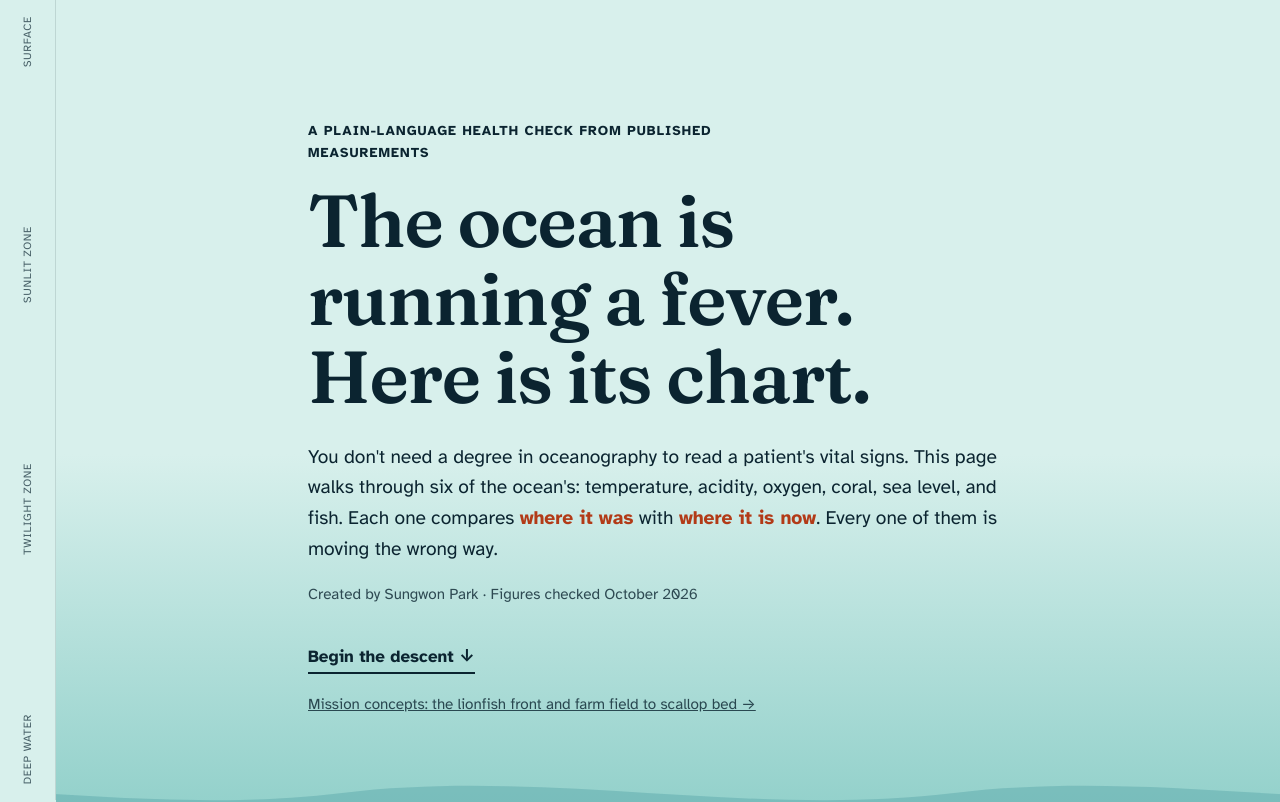
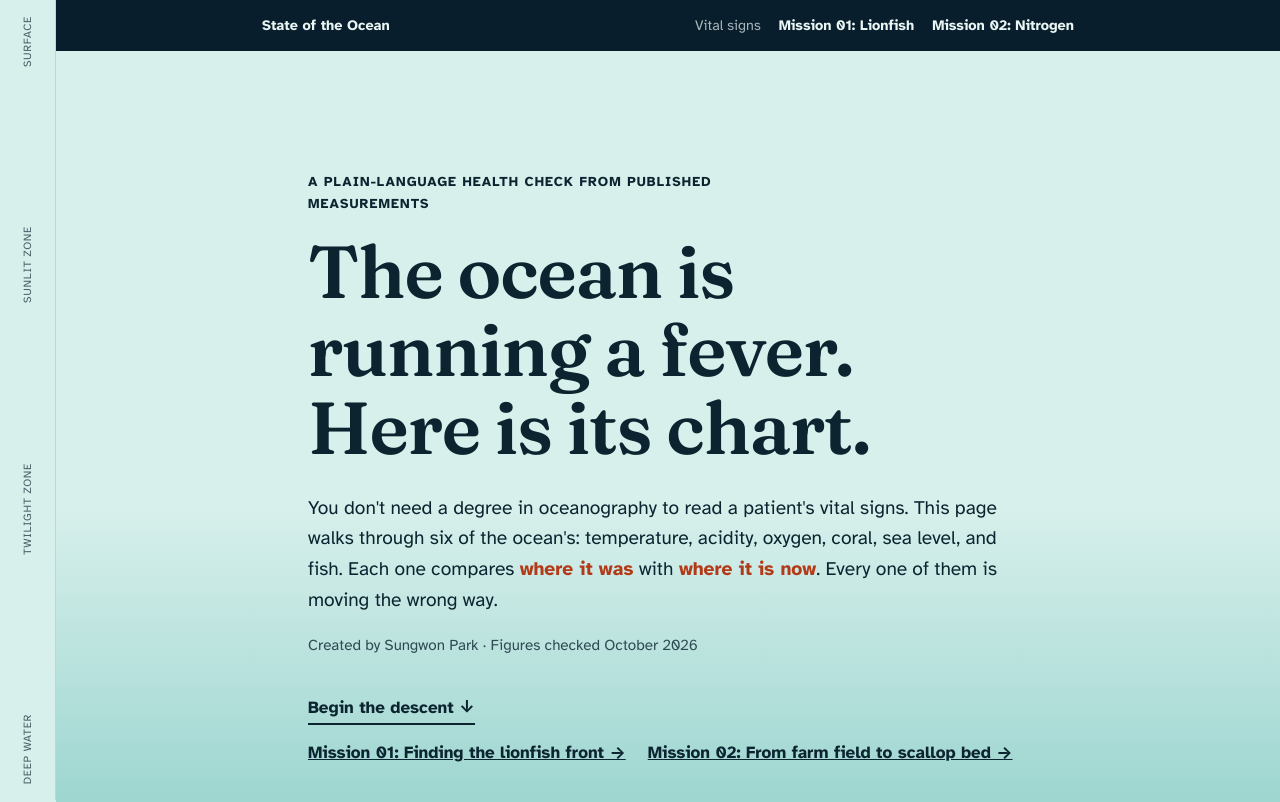
Before and after one commit to s-park1/s-park1.github.io-state-of-the-ocean, a plain HTML site: page index.html in a window 1280 px wide. Shown: the top 802 px of the page. Drawn offline with Linux system fonts and the light colour scheme.

Commit message:
Add files via upload

```diff
--- a/index.html
+++ b/index.html
@@ -168,6 +168,16 @@
   .sources ul{list-style:none;display:grid;gap:6px}
   .sources a{color:var(--foam)}
   .sources .note{margin-top:14px}
+
+  /* site nav, shared across all three pages */
+  .site-nav{background:var(--abyss);color:var(--foam);font-size:.9rem;position:relative;z-index:11}
+  .site-nav .inner{max-width:860px;margin:0 auto;padding:14px 24px;display:flex;flex-wrap:wrap;gap:6px 20px;align-items:center;justify-content:space-between}
+  .site-nav a{color:var(--foam);text-decoration:none;font-weight:700}
+  .site-nav a:hover{text-decoration:underline}
+  .site-nav .links{display:flex;gap:18px;flex-wrap:wrap}
+  .site-nav .here{opacity:.7;font-weight:400}
+  .mission-links{display:flex;flex-wrap:wrap;gap:10px 22px;margin-top:14px}
+  .mission-links a{color:var(--ink);font-weight:700}
 </style>
 </head>
 <body>
@@ -180,6 +190,16 @@
 </div>
 
 <main id="top">
+<nav class="site-nav" aria-label="Site">
+  <div class="inner">
+    <a href="./">State of the Ocean</a>
+    <div class="links">
+      <span class="here">Vital signs</span>
+      <a href="missions.html">Mission 01: Lionfish</a>
+      <a href="mission-nitrogen.html">Mission 02: Nitrogen</a>
+    </div>
+  </div>
+</nav>
 
 <section class="hero">
   <div class="wrap">
@@ -193,7 +213,10 @@
     </p>
     <p class="byline">Created by Sungwon Park · Figures checked October 2026</p>
     <a class="dive-cue" href="#howto">Begin the descent ↓</a>
-    <p class="byline"><a href="missions.html" style="color:inherit">Mission concepts: the lionfish front and farm field to scallop bed →</a></p>
+    <div class="mission-links">
+      <a href="missions.html">Mission 01: Finding the lionfish front →</a>
+      <a href="mission-nitrogen.html">Mission 02: From farm field to scallop bed →</a>
+    </div>
   </div>
   <svg class="wave" viewBox="0 0 1200 70" preserveAspectRatio="none" aria-hidden="true">
     <path d="M0,35 C100,10 200,60 300,35 C400,10 500,60 600,35 C700,10 800,60 900,35 C1000,10 1100,60 1200,35 L1200,70 L0,70 Z" fill="#5FA9AC"/>
```
Also changed, not shown: mission-nitrogen.html (+2 -2 lines), missions.html (+2 -2 lines).
